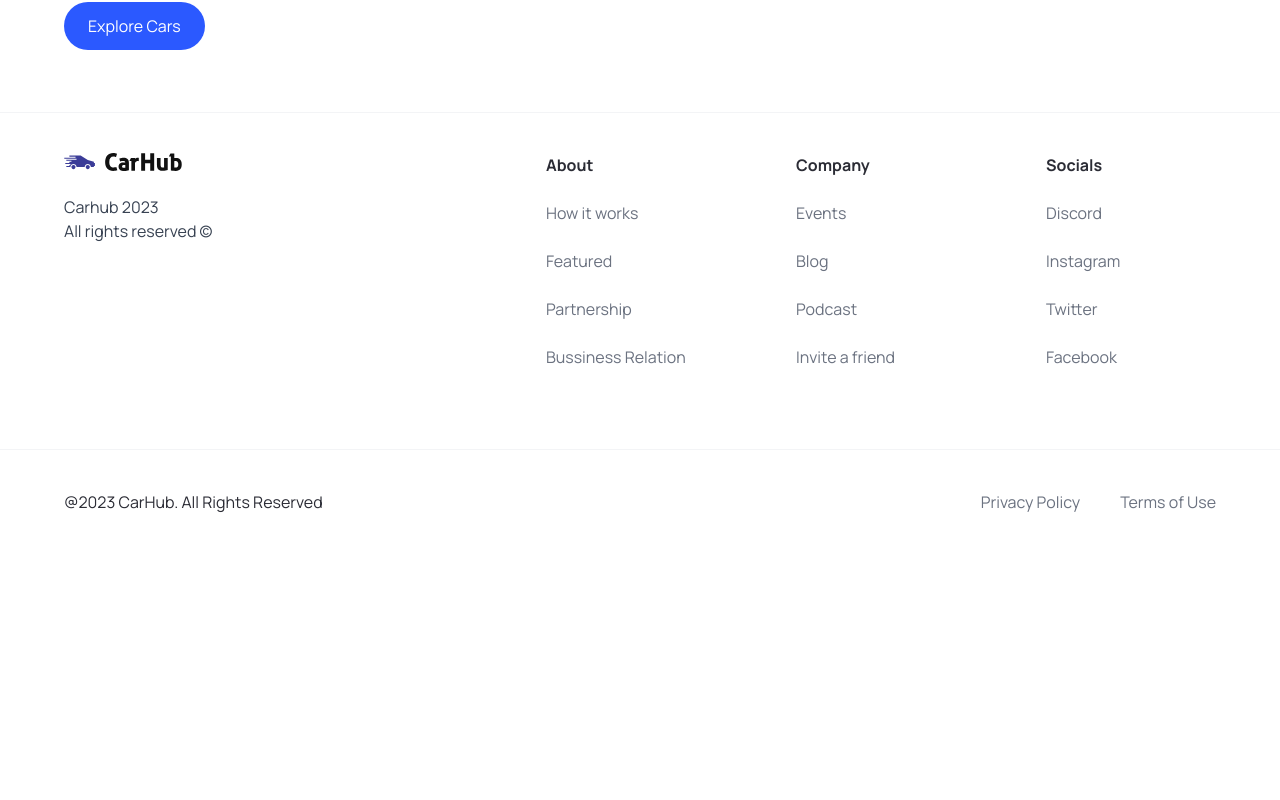
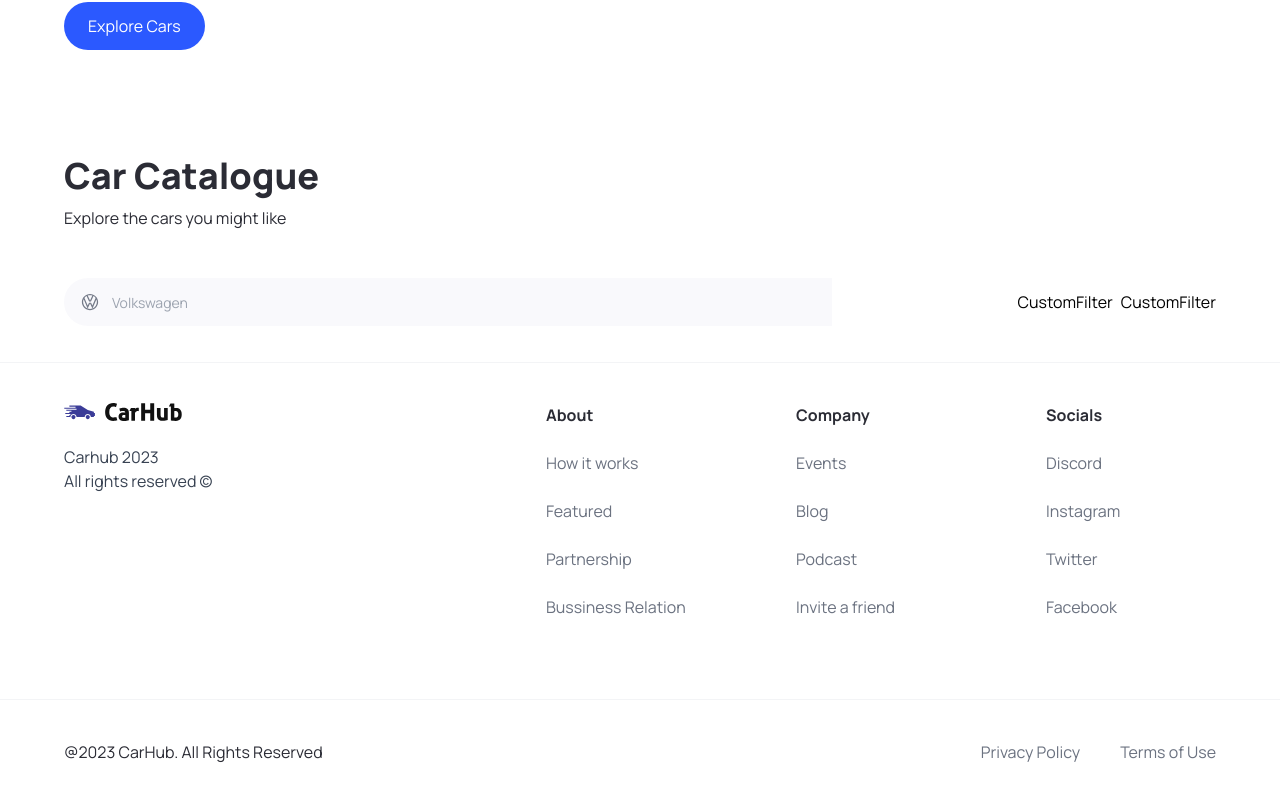
Before and after one commit to szvitek/car-showcase, a Next.js app: page / in a window 1280 px wide. Shown: the part 708-1508 px from the top of the page. Before the commit the page ends 1262 px from the top, so only its background shows below. Built offline with nearby package versions, Linux system fonts and the light colour scheme.

Commit message:
feat(CarCatalogue): custom search implementation, headless ui

```diff
--- a/app/page.tsx
+++ b/app/page.tsx
@@ -1,9 +1,26 @@
-
-import { Hero } from "@/components";
+import { CustomFilter, Hero, SearchBar } from "@/components";
 import Image from "next/image";
 
 export default function Home() {
-  return <main className="overflow-hidden">
-    <Hero />
-  </main>;
+  return (
+    <main className="overflow-hidden">
+      <Hero />
+
+      <div className="mt-12 padding-x padding-y max-width" id="discover">
+        <div className="home__text-container">
+          <h1 className="text-4xl font-extrabold">Car Catalogue</h1>
+          <p>Explore the cars you might like</p>
+        </div>
+
+        <div className="home__filters">
+          <SearchBar />
+
+          <div className="home__filter-container">
+            <CustomFilter title="fuel" />
+            <CustomFilter title="year" />
+          </div>
+        </div>
+      </div>
+    </main>
+  );
 }
--- /dev/null
+++ b/components/CustomFilter.tsx
@@ -0,0 +1,4 @@
+const CustomFilter = ({ title }: { title: string }) => {
+  return <div>CustomFilter</div>;
+};
+export default CustomFilter;
--- /dev/null
+++ b/components/SearchBar.tsx
@@ -0,0 +1,21 @@
+"use client";
+
+import { useState } from "react";
+import { SearchManufacturer } from ".";
+
+const SearchBar = () => {
+  const [manufacturer, setManufacturer] = useState("");
+  const handleSearch = () => {};
+
+  return (
+    <form className="searchbar" onSubmit={handleSearch}>
+      <div className="searchbar__item">
+        <SearchManufacturer
+          manufacturer={manufacturer}
+          setManufacturer={setManufacturer}
+        />
+      </div>
+    </form>
+  );
+};
+export default SearchBar;
--- /dev/null
+++ b/components/SearchManufacturer.tsx
@@ -0,0 +1,99 @@
+"use client";
+
+import { Combobox, Transition } from "@headlessui/react";
+import { SearchManufacturerProps } from "@/types";
+import Image from "next/image";
+import { Fragment, useState } from "react";
+import { manufacturers } from "@/constants";
+
+const SearchManufacturer = ({
+  manufacturer,
+  setManufacturer,
+}: SearchManufacturerProps) => {
+  const [query, setQuery] = useState("");
+
+  const filteredManufacturers =
+    query === ""
+      ? manufacturers
+      : manufacturers.filter((item) =>
+          item
+            .toLowerCase()
+            .replace(/\s+/g, "")
+            .includes(query.toLowerCase().replace(/\s+/g, ""))
+        );
+
+  return (
+    <div className="search-manufacturer">
+      <Combobox value={manufacturer} onChange={setManufacturer}>
+        <div className="relative w-full">
+          <Combobox.Button className="absolute top-[14px]">
+            <Image
+              src="/car-logo.svg"
+              width={20}
+              height={20}
+              className="ml-4"
+              alt="car logo"
+            />
+          </Combobox.Button>
+          <Combobox.Input
+            className="search-manufacturer__input"
+            placeholder="Volkswagen"
+            displayValue={(manufacturer: string) => manufacturer}
+            onChange={(e) => setQuery(e.target.value)}
+          />
+
+          <Transition
+            as={Fragment}
+            leave="transition ease-in duration-100"
+            leaveFrom="opacity-100"
+            leaveTo="opacity-0"
+            afterLeave={() => setQuery("")}
+          >
+            <Combobox.Options>
+              {filteredManufacturers.length === 0 && query !== "" ? (
+                <Combobox.Option
+                  value={query}
+                  className="search-manufacturer__option"
+                >
+                  Create &quot;{query}&quot;
+                </Combobox.Option>
+              ) : (
+                filteredManufacturers.map((item) => (
+                  <Combobox.Option
+                    key={item}
+                    className={({ active }) => `
+                      relative search-manufacturer__option ${
+                        active ? "bg-primary-blue text-white" : "text-gray-900"
+                      }
+                    `}
+                    value={item}
+                  >
+                    {({ selected, active }) => (
+                      <>
+                        <span
+                          className={`block truncate ${
+                            selected ? "font-medium" : "font-normal"
+                          }`}
+                        >
+                          {item}
+                        </span>
+                        {selected ? (
+                          <span
+                            className={`absolute inset-y-0 left-0 flex items-center pl-3 ${
+                              active ? "text-white" : "text-teal-600"
+                            }`}
+                          ></span>
+                        ) : null}
+                      </>
+                    )}
+                  </Combobox.Option>
+                ))
+              )}
+            </Combobox.Options>
+          </Transition>
+        </div>
+      </Combobox>
+    </div>
+  );
+};
+export default SearchManufacturer;
--- a/components/index.ts
+++ b/components/index.ts
@@ -1,6 +1,17 @@
 import CustomButton from "./CustomButton";
+import CustomFilter from "./CustomFilter";
 import Footer from "./Footer";
 import Hero from "./Hero";
 import Navbar from "./Navbar";
+import SearchBar from "./SearchBar";
+import SearchManufacturer from "./SearchManufacturer";
 
-export { CustomButton, Footer, Hero, Navbar };
+export {
+  CustomButton,
+  CustomFilter,
+  Footer,
+  Hero,
+  Navbar,
+  SearchBar,
+  SearchManufacturer,
+};
--- a/package.json
+++ b/package.json
@@ -9,6 +9,7 @@
     "lint": "next lint"
   },
   "dependencies": {
+    "@headlessui/react": "^1.7.17",
     "@types/node": "20.6.0",
     "@types/react": "18.2.21",
     "@types/react-dom": "18.2.7",
--- a/types/index.ts
+++ b/types/index.ts
@@ -6,3 +6,8 @@ export interface CustomButtonProps {
   handleClick?: MouseEventHandler<HTMLButtonElement>;
   btnType?: "button" | "submit";
 }
+
+export interface SearchManufacturerProps {
+  manufacturer: string;
+  setManufacturer: (manufacturer: string) => void;
+}
```
Also changed, not shown: 1 other file (tests, documents, lock files or other folders).
